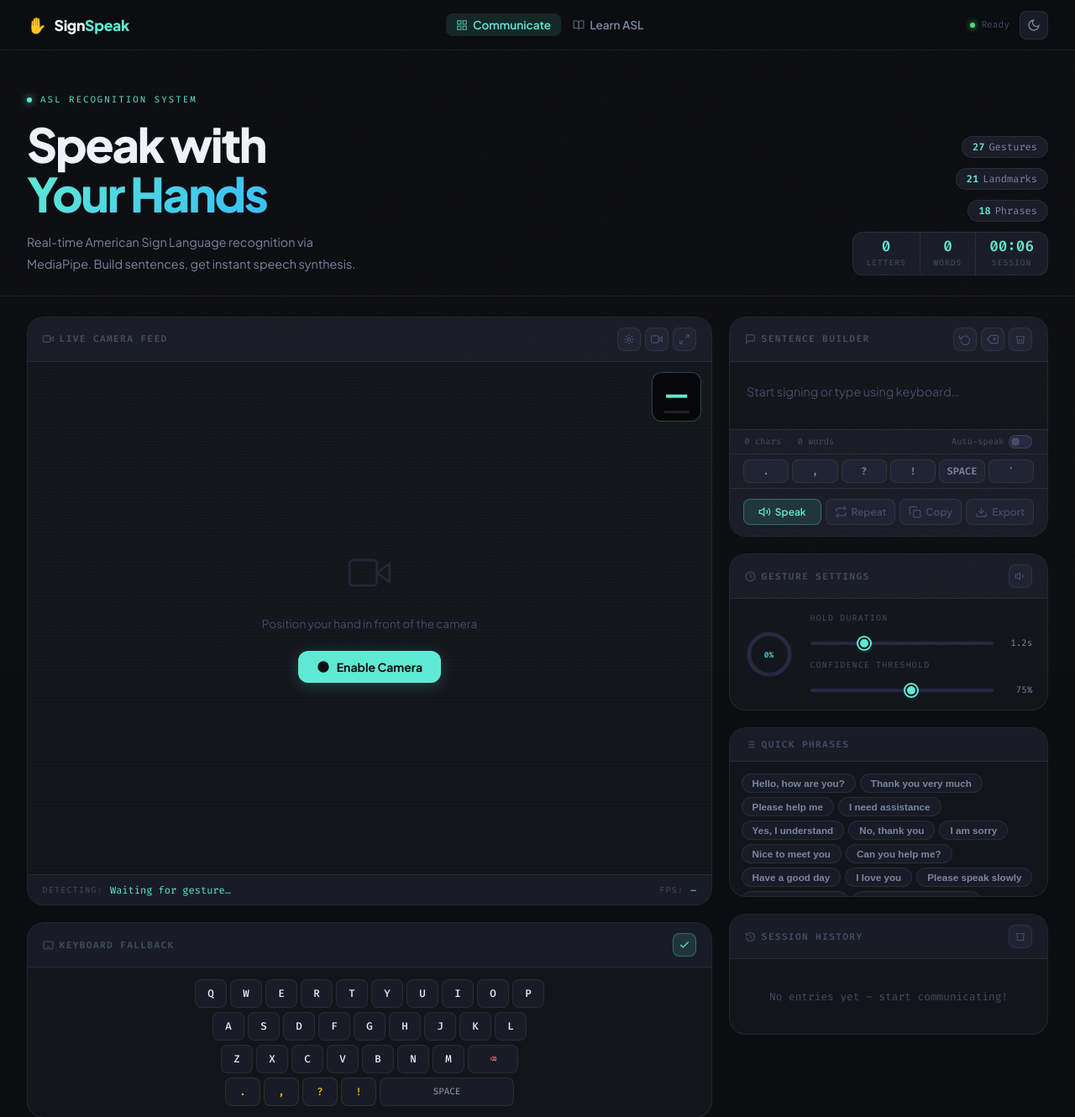
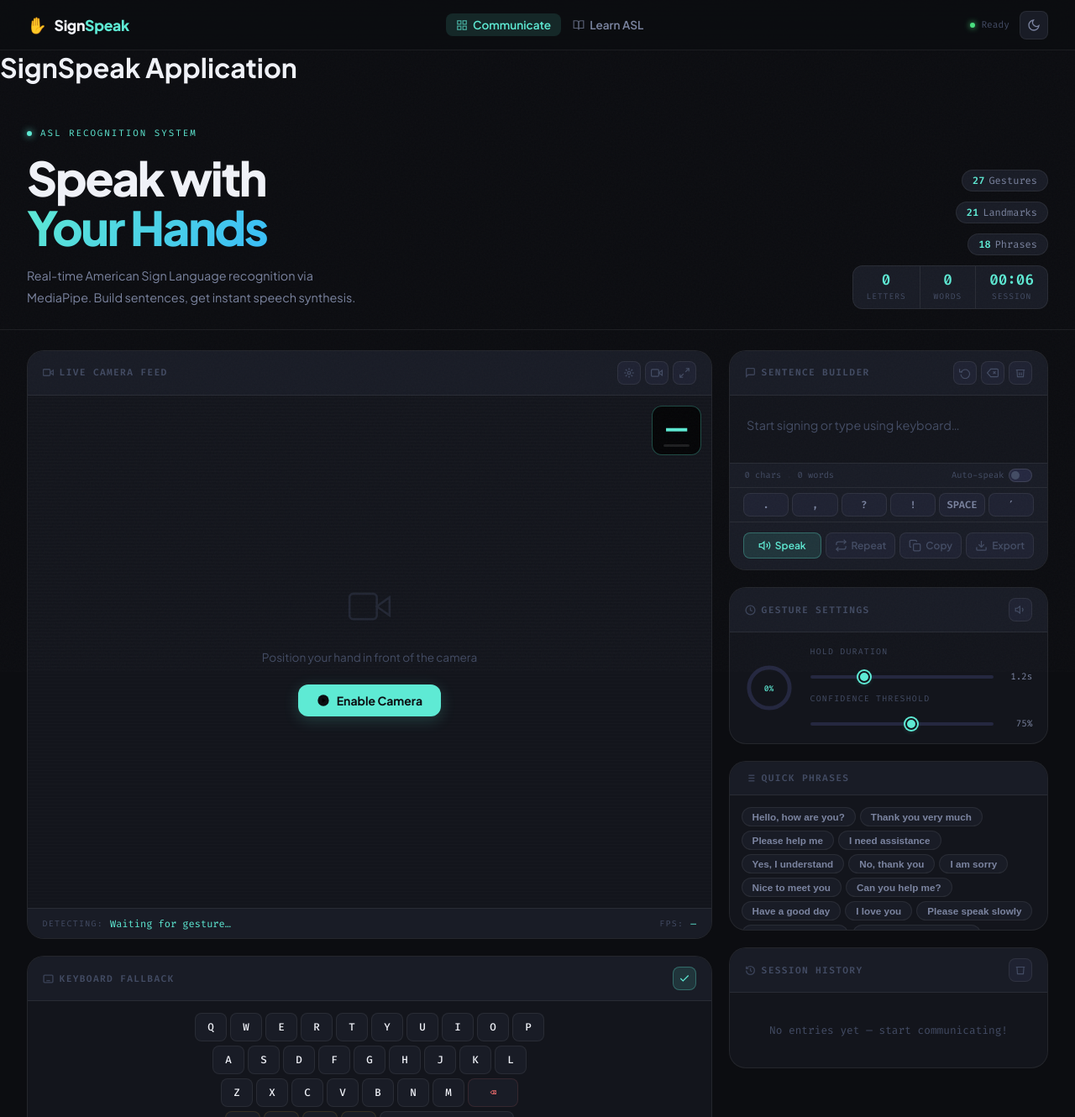
Before and after one commit to Meghna2004p/SignSpeak, a Flask app: page / in a window 1280 px wide. Shown: the top 1330 px of the page at 84% size. Run offline with Flask 3, Linux system fonts and the light colour scheme; some libraries are stand-ins or nearby versions.

Commit message:
Updated homepage UI and fixed routing

```diff
--- a/templates/index.html
+++ b/templates/index.html
@@ -9,6 +9,7 @@
 {% block content %}
 
 <!-- ── HERO ─────────────────────────────────── -->
+ <h1>SignSpeak Application</h1>
 <section class="hero-section">
     <div class="hero-text">
         <p class="hero-eyebrow"><span class="eyebrow-dot"></span>ASL Recognition System</p>
```
